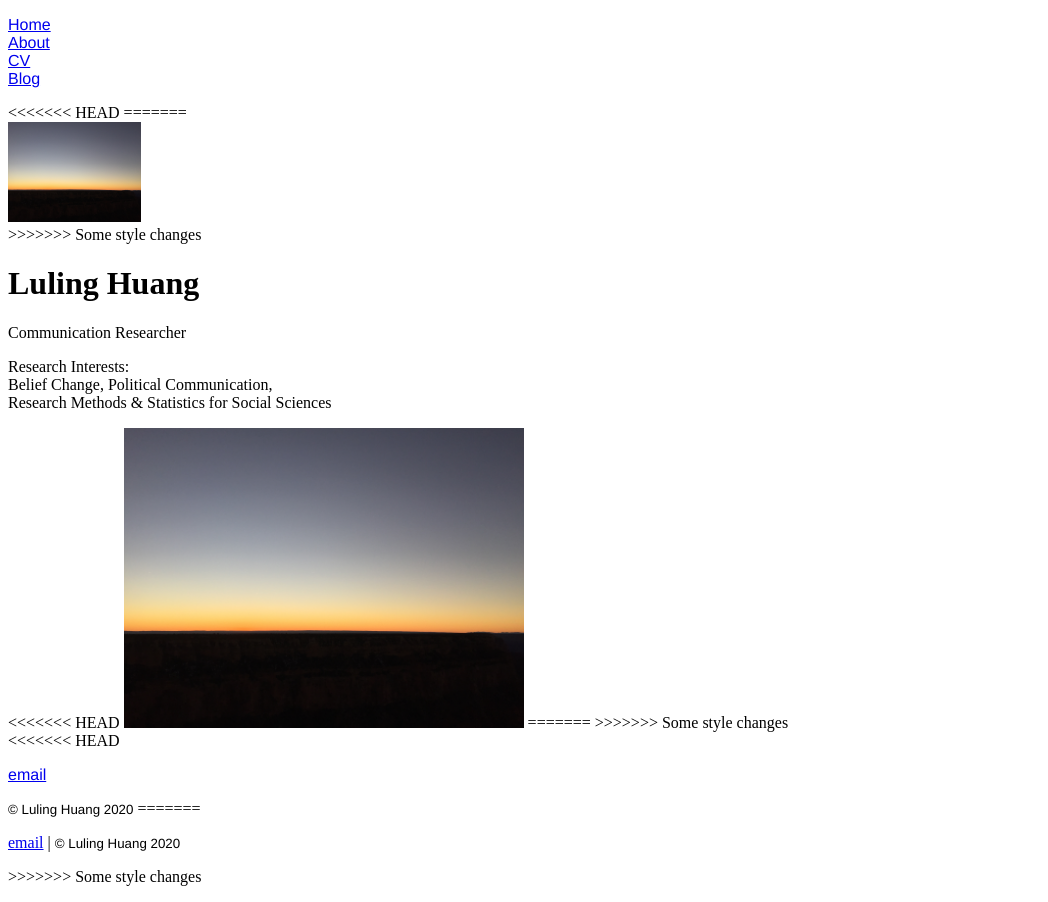
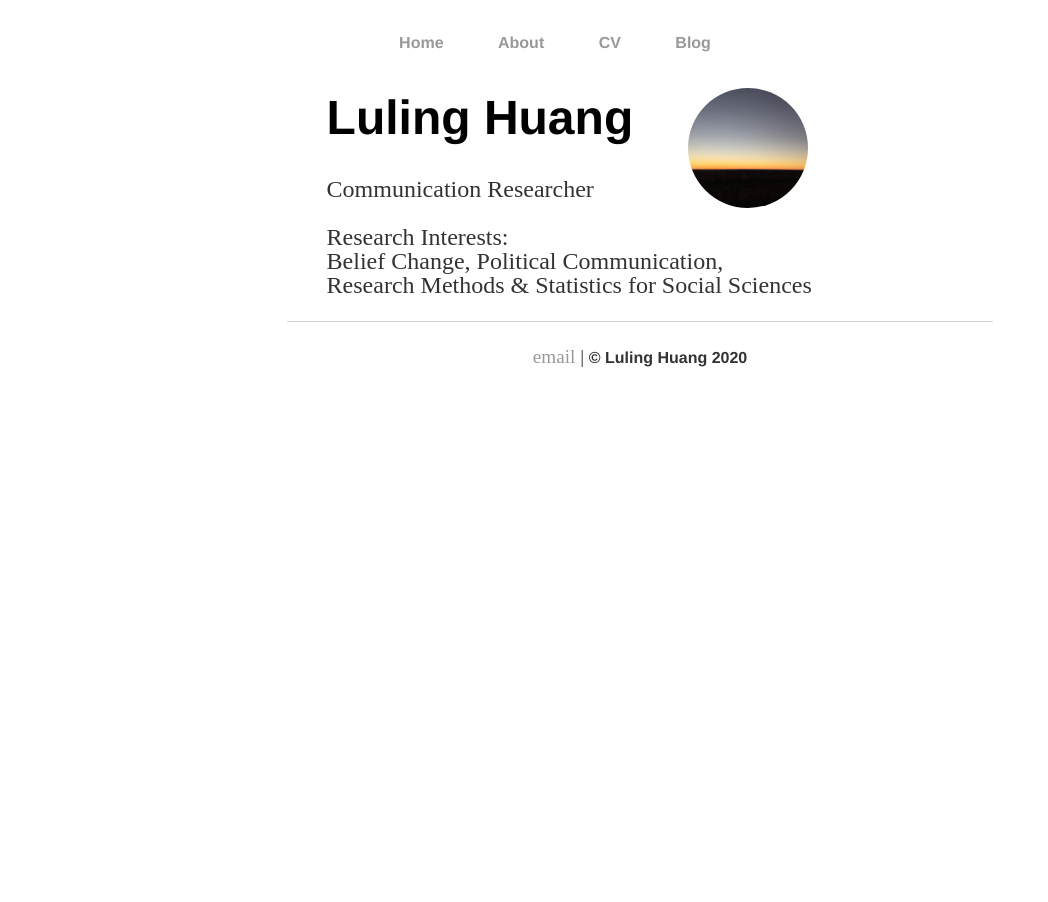
Before and after one commit to discr/discr.github.io, a Jekyll site: the page built from index.html, in a window 1280 px wide. Shown: the whole page, without its empty margins (0-1048 px from the left). Built offline with Jekyll 4.4.1, drawn with Linux system fonts in a browser that asks for light colours.

Commit message:
Style changes

```diff
--- a/_layouts/default.html
+++ b/_layouts/default.html
@@ -19,15 +19,8 @@
 
 		</div><!-- /.container -->
 		<footer>
-<<<<<<< HEAD
-    		<ul>
-        		<li><a href="mailto:hluling@outlook.com">email</a></li>
-			</ul>
-		<small>&copy; Luling Huang {{ 'now' | date: "%Y" }}</small>
-=======
         	<p><a href="mailto:hluling@outlook.com">email</a> |
 		<small>&copy; Luling Huang {{ 'now' | date: "%Y" }}</small><p>
->>>>>>> Some style changes
 		</footer>
 	</body>
 </html>
--- a/about/index.html
+++ b/about/index.html
@@ -2,11 +2,7 @@
 layout: default
 title: About Luling Huang
 ---
-<<<<<<< HEAD
-	<div class="about">
-=======
 	<div class="blurb">
->>>>>>> Some style changes
 			<h1>About Luling Huang</h1>
 			<p>Luling's research examines different organizing principles in processes of change in various contexts. His dissertation compares and tests four mathematical discrepancy models of belief change using experimental methods. Another aspect of his research explores the interrelationship between the content and process of online political discussion. He obtained his Ph.D. in Media and Communication at Temple University.</p>
 
--- a/css/main.css
+++ b/css/main.css
@@ -1,12 +1,3 @@
-<<<<<<< HEAD
-body {
-    margin: 60px auto;
-    width: 70%;
-}
-nav ul, footer ul, footer small {
-    font-family:'Helvetica', 'Arial', 'Sans-Serif';
-    padding: 0px;
-=======
 /*body {
     margin-left: auto;
     margin-right: auto;
@@ -40,7 +31,6 @@ nav {
 nav ul, footer ul, footer small {
     font-family:'Helvetica', 'Arial', 'Sans-Serif';
     /*padding: 0px;*/
->>>>>>> Some style changes
     list-style: none;
     font-weight: bold;
 }
@@ -48,12 +38,6 @@ nav ul li  {
     display: inline;
     margin-right: 50px;
 }
-<<<<<<< HEAD
-footer ul li {
-    display: inline;
-    margin-right: 0px;
-}
-=======
 nav ul {
     position: relative;
     left: -80px;
@@ -64,7 +48,6 @@ footer ul li {
     display: inline;
     margin-right: 0px;
 }*/
->>>>>>> Some style changes
 a {
     text-decoration: none;
     color: #999;
@@ -78,14 +61,6 @@ h1 {
 }
 p {
     font-size: 1.5em;
-<<<<<<< HEAD
-    line-height: 1.4em;
-    color: #333;
-}
-footer {
-    border-top: 1px solid #d5d5d5;
-    font-size: .8em;
-=======
     line-height: 1em;
     color: #333;
     padding: 0px;
@@ -98,7 +73,6 @@ footer {
     margin-right: auto;
     text-align: center;
     padding: 5px
->>>>>>> Some style changes
 }
 
 ul.posts {
@@ -109,8 +83,6 @@ ul.posts {
 ul.posts li {
     list-style: none;
 }
-<<<<<<< HEAD
-=======
 
 /*.img-circle {
     border-radius: 50%;
@@ -130,4 +102,3 @@ img.rounded {
     left: 550px;
     top: 30px;
 }
->>>>>>> Some style changes
--- a/index.html
+++ b/index.html
@@ -2,22 +2,15 @@
 layout: default
 title: Luling Huang
 ---
-<<<<<<< HEAD
-=======
 <div class="roundimg">
 <img src="images/silent_tide.jpg" height="100" class="rounded"/>
 </div>
 
->>>>>>> Some style changes
 <div class="blurb">
 	<h1>Luling Huang</h1>
 	<p>Communication Researcher</p>
 	<p>Research Interests: <br />
 	Belief Change, Political Communication, <br />
 	Research Methods & Statistics for Social Sciences</p>
-<<<<<<< HEAD
-	<img src="images/silent_tide.jpg" height="300" class="inline"/>
-=======
 
->>>>>>> Some style changes
 </div><!-- /.blurb -->
```
Also changed, not shown: 1 other file.
